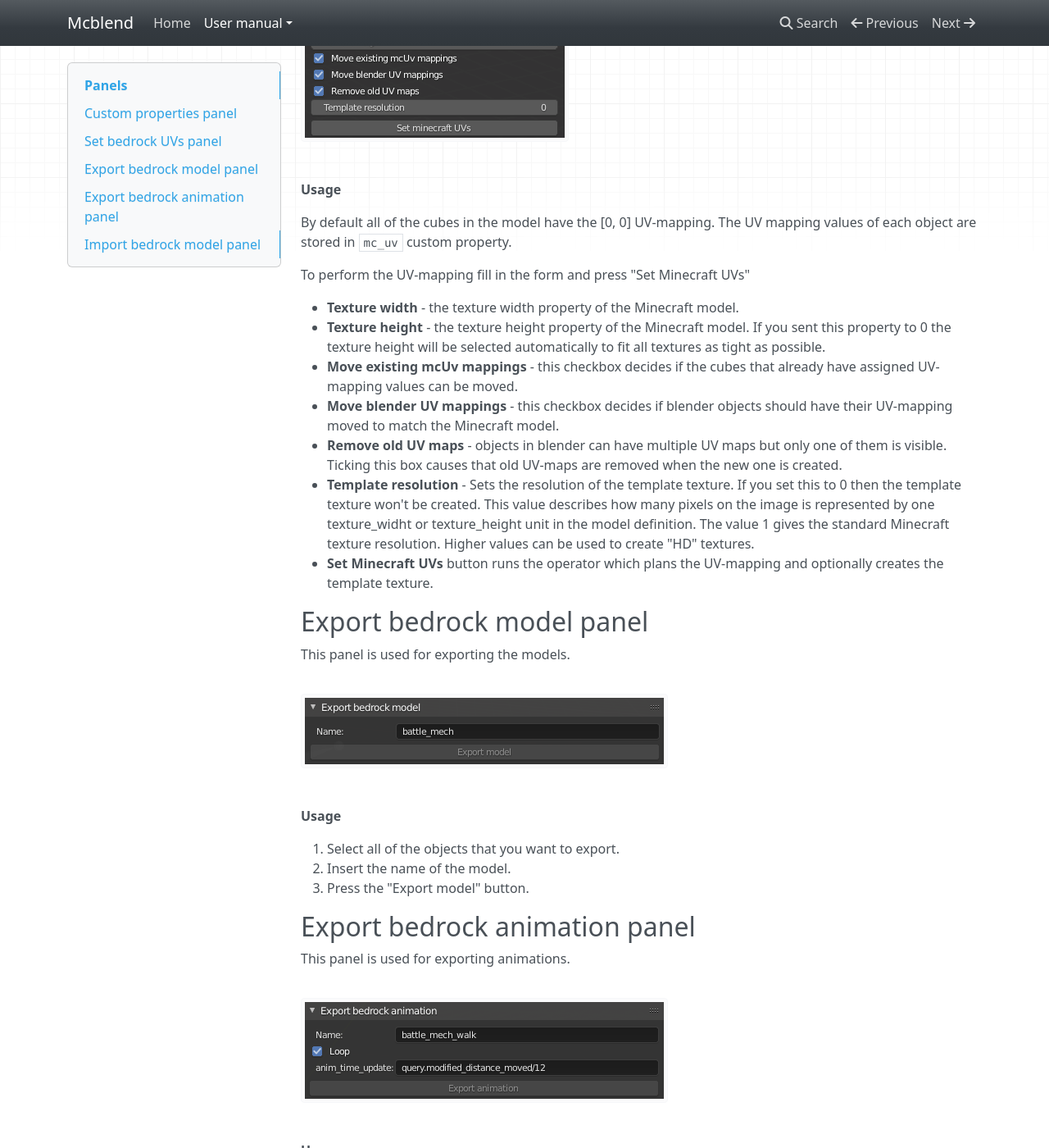
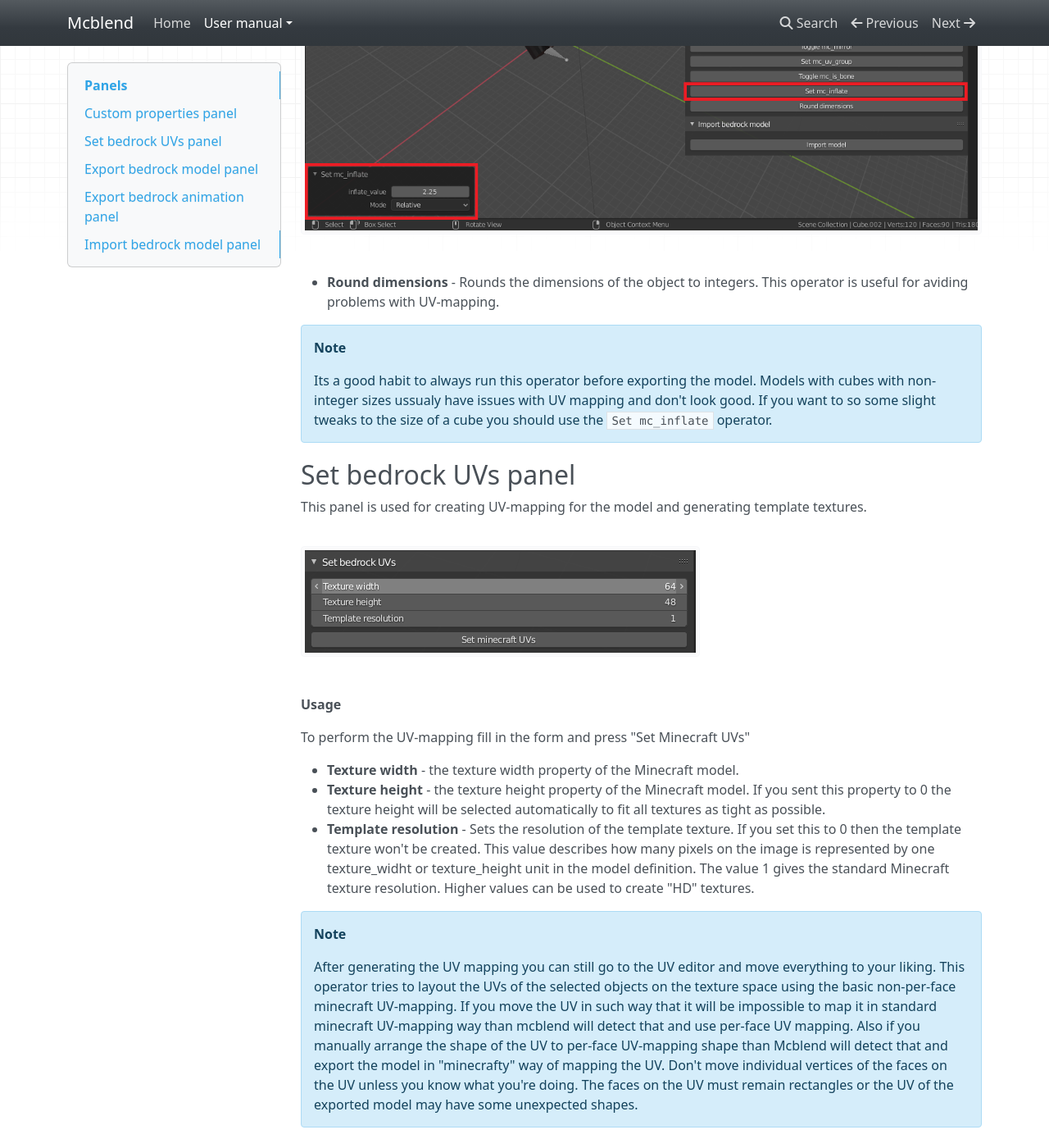
Before and after one commit to Nusiq/mcblend, an MkDocs documentation site: the page built from docs/user_manual/panels/index.md, in a window 1280 px wide and 1400 px high, scrolled down 1637 px. Shown: the whole window at 82% size. Built offline with MkDocs 1.6.1, drawn with Linux system fonts in a browser that asks for light colours; nearby versions of some CDN libraries; some of the changed text lies outside the part shown.

```diff
--- a/docs/user_manual/panels/index.md
+++ b/docs/user_manual/panels/index.md
@@ -9,12 +9,35 @@ the plugin.
 __Usage__
 
 - **Toggles mc_mirror** - Toggles `mc_mirror` property for selected object.
-  Objects that have `mc_mirror` property create cubes with mirrored UV.
+  Objects that have `mc_mirror` property will have different UV mapping
+  than the objects without it when you run the `Set bedrock UVs` operator.
 - **Set mc_uv_group** - Groups selected object together which affects the
   UV-mapping. Object assigned to the same `mc_uv_group` is mapped to the same
   spot on the texture if they have the same dimensions.
+
+!!! note
+
+    Sometimes when you want to get really compact texture its good to select
+    all of the abject and assign them to the same mc_uv_group before running
+    the `Set bedrock UVs` operator. The cubes with the same shape will get
+    the same UV (for example if you have symetrical humanoid model than its
+    left and right hand will be mapped to the same UV texture space).
 - **Toggle mc_is_bone** - Toggles `mc_is_bone` property for selected objects.
-  object with this property are exported as bones in the Minecraft model.
+  object with this property are always exported as bones in the Minecraft
+  model. Mcblend usually tries to export most of the meshes as cubes and group
+  them together in some parent object which will become a bone. If you want to
+  mark certain cube as an independent bone than you need to use `mc_is_bone`
+  property.
+
+!!! note
+
+    The best way of using Mcblend is to have one rig for the model parenting
+    the meshes to bones of that rig. This allows you to take the advantage
+    of useful features like inverse kinematics and also creates a model in
+    which its really easy to distinguish which blender object becames what
+    in minecraft model. That is - bones will be translated into minecraft
+    bones and meshes into cubes. If you add some empties without children
+    objects they will become the locators.
 - **Set mc_inflate** - Set the `mc_inflate` vale for selected objects. This is
   equivalent to setting the inflate value in the Minecraft model. Running this
   operator opens a panel in the bottom left corner of the 3D viewport. You
@@ -25,6 +48,13 @@ __Usage__
 - **Round dimensions** - Rounds the dimensions of the object to integers.
   This operator is useful for aviding problems with UV-mapping.
 
+!!! note
+
+    Its a good habit to always run this operator before exporting the model.
+    Models with cubes with non-integer sizes ussualy have issues with UV
+    mapping and don't look good. If you want to so some slight tweaks to the
+    size of a cube you should use the `Set mc_inflate` operator.
+
 ## Set bedrock UVs panel
 
 This panel is used for creating UV-mapping for the model and generating
@@ -34,9 +64,6 @@ template textures.
 
 __Usage__
 
-By default all of the cubes in the model have the [0, 0] UV-mapping.
-The UV mapping values of each object are stored in `mc_uv` custom property.
-
 To perform the UV-mapping fill in the form and press "Set Minecraft
 UVs"
 
@@ -44,26 +71,34 @@ UVs"
 - **Texture height** - the texture height property of the Minecraft model.
   If you sent this property to 0 the texture height will be selected
   automatically to fit all textures as tight as possible.
-- **Move existing mcUv mappings** - this checkbox decides if the cubes that
-  already have assigned UV-mapping values can be moved.
-- **Move blender UV mappings** - this checkbox decides if blender objects
-  should have their UV-mapping moved to match the Minecraft model.
-- **Remove old UV maps** - objects in blender can have multiple UV maps but
-  only one of them is visible. Ticking this box causes that old UV-maps are
-  removed when the new one is created.
 - **Template resolution** - Sets the resolution of the template texture. If you
   set this to 0 then the template texture won't be created. This value
   describes how many pixels on the image is represented by one texture_widht or
   texture_height unit in the model definition. The value 1 gives the standard
   Minecraft texture resolution. Higher values can be used to create "HD"
   textures.
-- **Set Minecraft UVs** button runs the operator which plans the UV-mapping and
-  optionally creates the template texture.
+
+
+!!! note
+
+    After generating the UV mapping you can still go to the UV editor and
+    move everything to your liking. This operator tries to layout the
+    UVs of the selected objects on the texture space using the basic
+    non-per-face minecraft UV-mapping. If you move the UV in such way that it
+    will be impossible to map it in standard minecraft UV-mapping way than
+    mcblend will detect that and use per-face UV mapping. Also if you manually
+    arrange the shape of the UV to per-face UV-mapping shape than Mcblend will
+    detect that and export the model in "minecrafty" way of mapping the UV.
+    Don't move individual vertices of the faces on the UV unless you know what
+    you're doing. The faces on the UV must remain rectangles or the UV of the
+    exported model may have some unexpected shapes.
 
 
 ## Export bedrock model panel
 
-This panel is used for exporting the models.
+This panel is used for exporting the models. You can set here the name
+and visible bounds of the model. Exported model will automatically add
+the `geometry.` prefix so you don't need to do that.
 
 ![](../../img/export_model_panel.png)
 
@@ -82,13 +117,23 @@ This panel is used for exporting animations.
 __Usage__
 
 1. Select all of the objects to export.
-3. Insert the name of the animation.
-4. If you want to loop the animation select the "loop" checkbox.
-5. If you want to use the `anim_time_update` property of Minecraft animation
-  insert its value to a proper text field. You can leave it blank if you don't
-  want to use it.
-6. Press the "Export animation" button.
+2. Fill in the form with the information about the animation.
+3. Press the "Export animation" button.
 
+- **Name** - the name of the animation.
+- **Loop** - if true than the loop property of the animation is also set
+  to true.
+- **Current frame only** - instead of exporting animation exports the
+  current frame as looped "pose animation".
+- **anim_time_update** - this is copied to "anim_time_update" property
+  of the minecraft animtion. If you leave this blank the the animation
+  won't use the anim_time_update property.
+
+!!! note
+
+    The time of the animation is determined by the time of animation
+    that you can set in the timeline. The animations should always start
+    at frame 1. Frame 0 should have the model in the reset pose.
 
 ## Import bedrock model panel
 
@@ -100,9 +145,14 @@ __Usage__
 
 Press the button and use file explorer to find the model you want to import.
 There is additional property in the file explorer which allows you to specify
-the name of the geometry you want to import. Only geometries with `.geometry`
+the name of the geometry you want to import. Only geometries with `geometry.`
 prefix in the name are supported. You don't have to write the prefix (it's
 added automatically to the name). If you leave this field empty only the
 first model from the list of geometries will be imported.
 
+The "Replace bones with empties" changes the way of importing the model.
+If check the box the imported model will use empties instead of armature
+and bones. Both ways of importing model represent the same thing in
+minecraft according to the [conversion rules](../conversion_rules/).
+
 ![](../../img/import_model_file_explorer.png)
```
Also changed, not shown: docs/index.md (+4 -5 lines), docs/user_manual/basics/index.md (+22 -13 lines), docs/user_manual/conversion_rules/index.md (+1 -1 lines), docs/user_manual/tips/index.md (+12 -2 lines), docs/img/custom_properties.png, docs/img/export_animation_panel.png, docs/img/export_model_panel.png, docs/img/import_model_file_explorer.png, docs/img/mcblend_gui_image.png, docs/img/nodes.png, docs/img/nodes_advanced.png (added), docs/img/set_bedrock_uvs_panel.png, docs/img/set_mc_inflate_redo_panel.png, docs/img/transparency_setting.png (added), 1 other file.
